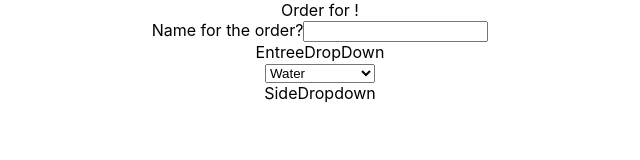
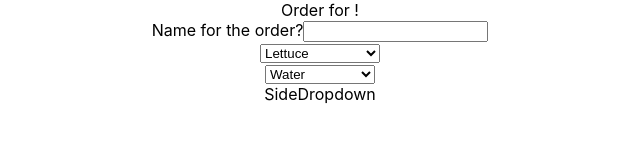
Before and after one commit to KhaymanaKing/fast-food-tool-react, a React (Create React App) app: page / in a window 1280 px wide. Shown: the top 160 px of the page, without its empty margins (320-960 px from the left). Built offline with nearby package versions, Linux system fonts and the light colour scheme.

Commit message:
added entree dropdown menu

```diff
--- a/src/FoodOrder/EntreeDropDown.js
+++ b/src/FoodOrder/EntreeDropDown.js
@@ -1,7 +1,13 @@
 import React from 'react';
 
-export default function EntreeDropDown() {
+export default function EntreeDropDown({ setEntreeId }) {
   return (
-    <div>EntreeDropDown</div>
+    <div>
+      <select onChange={(e) => setEntreeId(e.target.value)}>
+        <option value='1'>Lettuce</option>
+        <option value='2'>Candy Wrapper</option>
+        <option value='3'>Half Eaten Toast</option>
+      </select>
+    </div>
   );
 }
```
